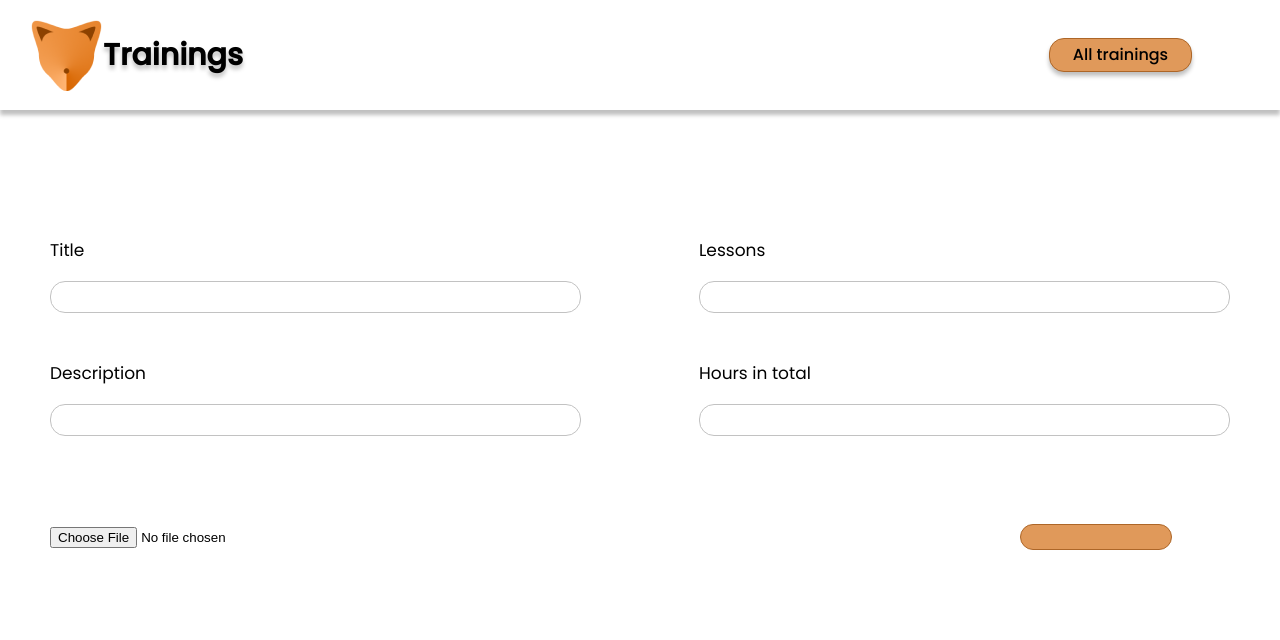
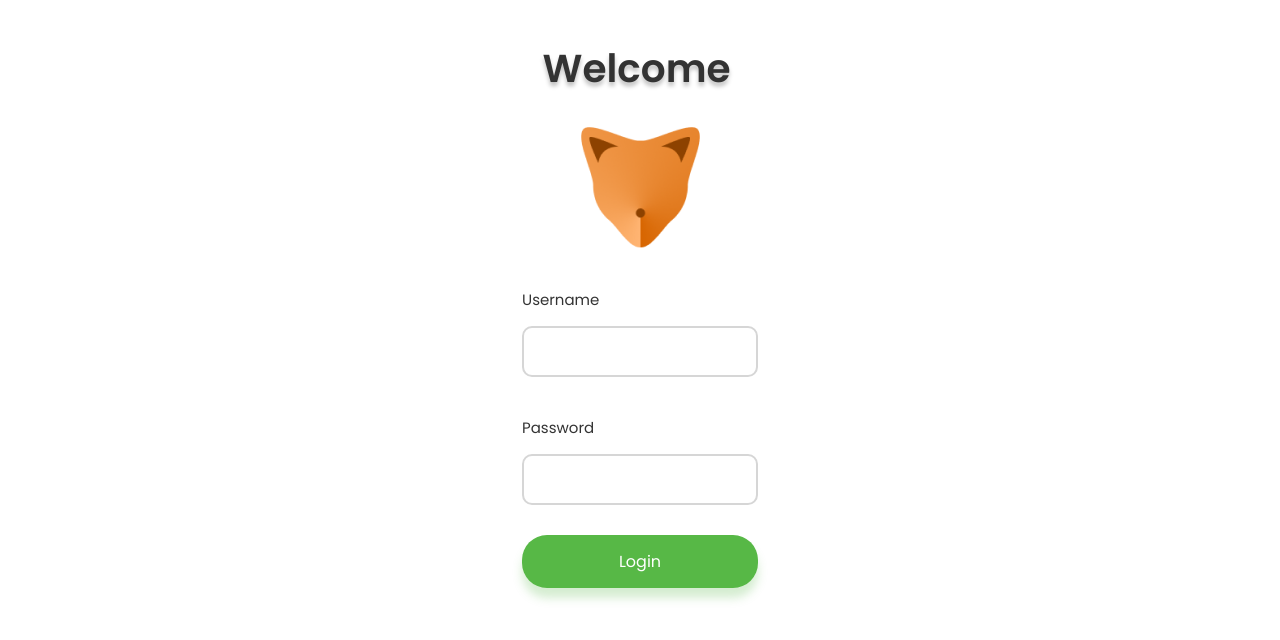
Before and after one commit to kniet/Trainings-app, a React (Create React App) app in the folder trainings-app/: page / in a window 1280 px wide. Shown: the top 640 px of the page. Built offline with nearby package versions, Linux system fonts and the light colour scheme.

Commit message:
LoginPage backend connected

```diff
--- a/trainings-app/package.json
+++ b/trainings-app/package.json
@@ -6,9 +6,12 @@
     "@testing-library/jest-dom": "^5.16.5",
     "@testing-library/react": "^13.4.0",
     "@testing-library/user-event": "^13.5.0",
+    "axios": "^1.4.0",
+    "js-cookie": "^3.0.5",
     "react": "^18.2.0",
     "react-dom": "^18.2.0",
-    "react-scripts": "5.0.1",
+    "react-router-dom": "^6.11.1",
+    "react-scripts": "^5.0.1",
     "web-vitals": "^2.1.4"
   },
   "scripts": {
--- a/trainings-app/src/App.js
+++ b/trainings-app/src/App.js
@@ -1,11 +1,19 @@
-import CreateTraining from "./pages/CreateTraining";
+import { Route, Routes } from "react-router-dom";
+import LoginPage from "./pages/LoginPage";
+import HomePage from "./pages/HomePage";
+import { useState } from "react";
+import { UserContext } from "./context/Context";
 
 const App = () => {
+  const [isAdmin, setIsAdmin] = useState(0);
 
   return (
-    <>
-    <CreateTraining />
-    </>
+    <UserContext.Provider value={[isAdmin, setIsAdmin]}>
+      <Routes>
+        <Route path="/" element={<LoginPage />} />
+        <Route path="/homePage" element={<HomePage />} />
+      </Routes>
+      </UserContext.Provider>
   );
 };
 
--- /dev/null
+++ b/trainings-app/src/context/Context.js
@@ -0,0 +1,4 @@
+import { createContext } from "react";
+
+export const UserContext = createContext();
+export const IdContext = createContext();
--- a/trainings-app/src/pages/LoginPage.js
+++ b/trainings-app/src/pages/LoginPage.js
@@ -1,11 +1,16 @@
-import React, { useState } from "react";
+import React, { useContext, useState } from "react";
 import "../styles/loginPage.css";
-
+import { useNavigate } from "react-router-dom";
+import { UserContext } from "../context/Context";
+import Axios from "axios";
+import Cookies from "js-cookie";
 
 function LoginPage() {
 
+  const navigate = useNavigate();
   const [username, setUserName] = useState("");
   const [password, setPassword] = useState("");
+  const [isAdmin, setisAdmin] = useContext(UserContext);
   const [error, setError] = useState(null);
 
   const handleUserName = (e) => {
@@ -17,7 +22,25 @@ function LoginPage() {
   };
 
   const handleSubmit = () => {
-    console.log("test");
+    Axios.post("http://localhost:8080/login", {
+      username: username,
+      password: password,
+    }).then((response) => {
+      if (response.data.message) {
+        setError(response.data.message);
+      } else {
+        if (response.data[0].isadmin === 1) {
+          console.log(response.data[0].isadmin);
+          setisAdmin(1);
+          Cookies.set("isAdmin", "true"); // store isAdmin state in a cookie
+        } else {
+          Cookies.set("isAdmin", "false");
+          console.log(isAdmin);
+        }
+        setError("");
+        navigate("/homePage");
+      }
+    });
   }
 
   return (
```
Also changed, not shown: trainings-app/src/index.js (+4 -3 lines), 1 other file (tests, documents, lock files or other folders).
